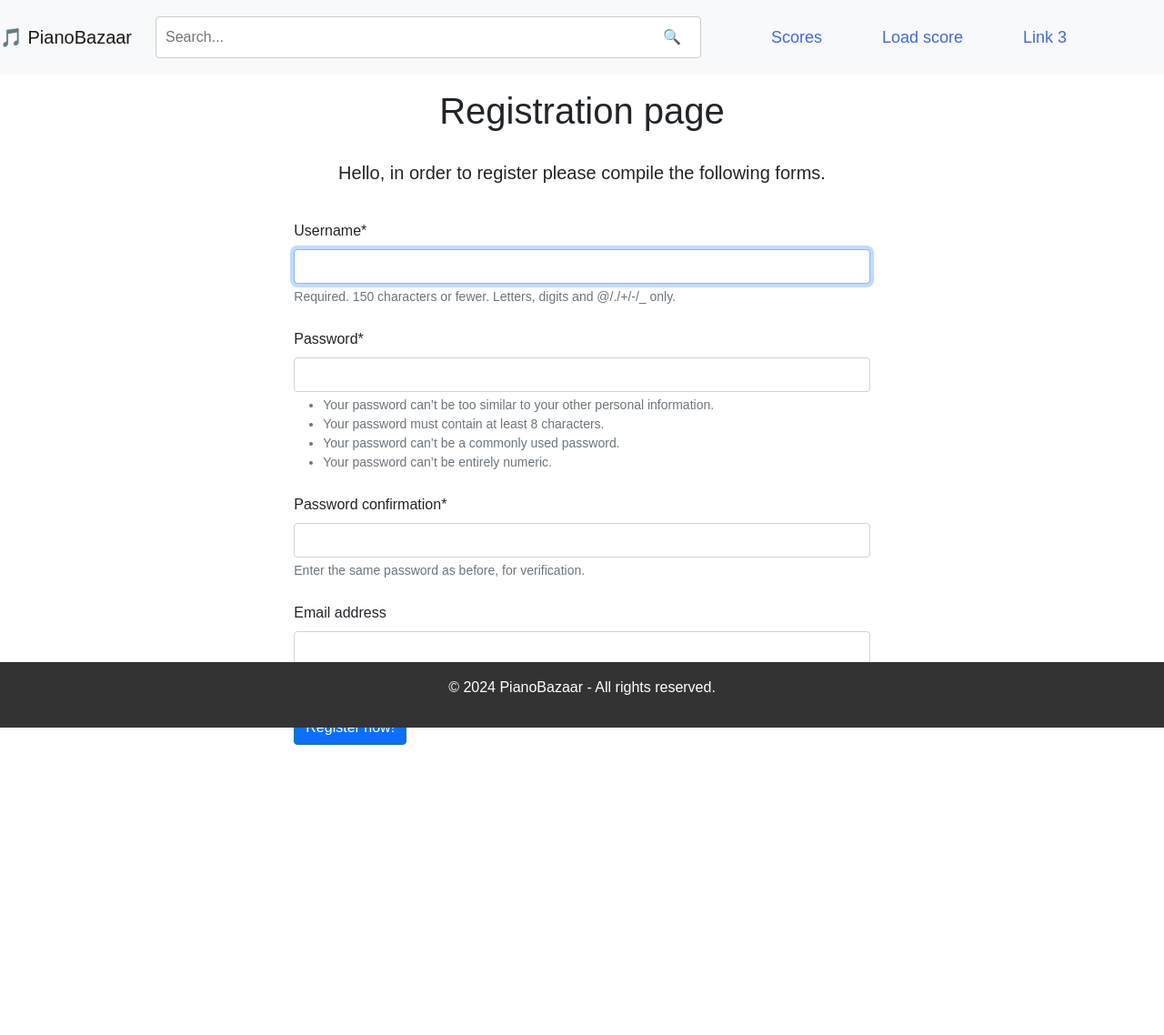
After one commit to Devilasa/PianoBazaar-project, a Django app: page /register/ in a window 1280 px wide. The commit adds this page. Shown: the whole page at 91% size. Run offline with Django 5.2, Linux system fonts and the light colour scheme; some libraries are stand-ins or nearby versions.

Commit message:
user creation form

```diff
--- a/PianoBazaar/PianoBazaar/forms.py
+++ b/PianoBazaar/PianoBazaar/forms.py
@@ -0,0 +1,36 @@
+from crispy_forms.helper import FormHelper
+from crispy_forms.layout import Layout, Field, Submit
+from django import forms
+from django.contrib.auth.forms import UserCreationForm
+from django.contrib.auth.models import User
+
+from sheetmusic.models import Profile
+
+class UserCreateForm(UserCreationForm):
+    # bio = forms.CharField(required=False, widget=forms.Textarea(attrs={'rows': 2}))
+    # email = forms.EmailField(required=True, unique=True)
+
+    class Meta:
+        model = User
+        fields = ["username", "password1", "password2", "email",]
+
+    def __init__(self, *args, **kwargs):
+        super().__init__(*args, **kwargs)
+        self.fields['email'].help_text = "Make sure to use an email you have access to, this is where we will send you your digital sheet music."
+
+    def clean_email(self):
+        email = self.cleaned_data.get('email') # ottieni il valore corrente del campo email dopo che ha superato i test di validazione fatti fino a questo momento
+        if User.objects.filter(email=email).exists():
+            raise forms.ValidationError('An account with this email already exists.')
+        return email
+
+
+class ProfileCreationForm(UserCreationForm, forms.ModelForm):
+    helper = FormHelper()
+    helper.form_id = 'profile creation form'
+    helper.form_method = 'POST'
+    helper.add_input(Submit('submit', 'Create Profile', css_class='btn btn-primary'))
+
+    class Meta:
+        model = Profile
+        exclude = ['purchased_scores']
--- a/PianoBazaar/PianoBazaar/urls.py
+++ b/PianoBazaar/PianoBazaar/urls.py
@@ -17,6 +17,7 @@ Including another URLconf
 from django.conf.urls.static import static
 from django.contrib import admin
 from django.urls import path, re_path, include
+from django.contrib.auth import views as auth_views
 
 from . import settings
 from .initcmds import init_db, erase_db
@@ -24,8 +25,11 @@ from .views import *
 urlpatterns = [
     path('admin/', admin.site.urls),
     re_path(r'^$|^/$|^home/$', home, name='home'),
+    path('sheetmusic/', include('sheetmusic.urls')),
 
-    path('sheetmusic/', include('sheetmusic.urls'))
+    path("register/", UserCreateView.as_view(), name="register"),
+    path("login/", auth_views.LoginView.as_view(), name="login"),
+    path("logout/", auth_views.LogoutView.as_view(), name="logout"),
 ]
 
 if settings.DEBUG:
--- a/PianoBazaar/PianoBazaar/views.py
+++ b/PianoBazaar/PianoBazaar/views.py
@@ -1,5 +1,15 @@
+from django.contrib.auth.forms import UserCreationForm
 from django.shortcuts import render
+from django.urls import reverse_lazy
+from django.views.generic import CreateView
+
+from PianoBazaar.forms import ProfileCreationForm, UserCreateForm
 
 
 def home(request):
     return render(request, template_name='home.html')
+
+class UserCreateView(CreateView):
+    form_class = UserCreateForm
+    template_name = "user_create.html"
+    success_url = reverse_lazy("login")
--- a/PianoBazaar/sheetmusic/forms.py
+++ b/PianoBazaar/sheetmusic/forms.py
@@ -1,9 +1,6 @@
-from decimal import Decimal
-
 from crispy_forms.helper import FormHelper
-from crispy_forms.layout import Submit, Layout, Div, HTML, Field, Fieldset
+from crispy_forms.layout import Submit, Layout, Field
 from django import forms
-from django.template.defaultfilters import title, default, floatformat
 
 from sheetmusic.models import Score
 
--- a/PianoBazaar/sheetmusic/models.py
+++ b/PianoBazaar/sheetmusic/models.py
@@ -20,14 +20,14 @@ def validate_pdf(file):
 
 class Profile(models.Model):
     user = models.OneToOneField(User, on_delete=models.CASCADE)
-    bio = models.TextField(max_length=500, blank=True)
+    bio = models.TextField(max_length=400, blank=True)
     mantra = models.TextField(max_length=100, blank=True)
     birth_date = models.DateField(null=True, blank=True)
     profile_image = models.FileField(upload_to='media/profiles/profile_imgs', blank=True, null=True)
     youtube_account_id = models.CharField(max_length=30, blank=True, null=True)
     instagram_account_id = models.CharField(max_length=30, blank=True, null=True)
     x_account_id = models.CharField(max_length=30, blank=True, null=True)
-    purchased_scores = models.ManyToManyField('Score', through='Copy')
+    purchased_scores = models.ManyToManyField('Score', through='Copy', blank=True, related_name='purchased_scores')
 
     def __str__(self):
         return f'{self.user.first_name} {self.user.last_name}'
--- a/PianoBazaar/templates/base.html
+++ b/PianoBazaar/templates/base.html
@@ -49,6 +49,10 @@
 
     </nav>
 
+    <div class="jumbotron text-center mt-3" style="margin-bottom:0">
+        {% block header %}{% endblock %}
+    </div>
+
      <section class="container-fluid mt-3">
         {% block content %}
         <!-- Contenuto variabile inserito dalle pagine figlie -->
--- /dev/null
+++ b/PianoBazaar/templates/user_create.html
@@ -0,0 +1,36 @@
+{% extends 'base.html' %}
+{% load crispy_forms_filters %}
+
+{% block header %}
+    <h1>Registration page</h1>
+    <br>
+    <h5>Hello, in order to register please compile the following forms.</h5>
+{% endblock %}
+
+{% block content %}
+
+    <div class="d-flex justify-content-center" style="height: 100vh;">
+        <form method="post"> {% csrf_token %}
+
+            <div class="form-group mb-4">
+                {{ form.username|as_crispy_field }}
+            </div>
+
+            <div class="form-group mb-4">
+                {{ form.password1|as_crispy_field }}
+            </div>
+
+            <div class="form-group mb-4">
+                {{ form.password2|as_crispy_field }}
+            </div>
+
+            <div class="form-group mb-3">
+                {{ form.email|as_crispy_field }}
+            </div>
+
+            <input type="submit" class="btn btn-success mt-2 bg-primary" value="Register now!">
+
+        </form>
+    </div>
+    <br><br><br><br>
+{% endblock %}
```
Also changed, not shown: PianoBazaar/db.sqlite3, PianoBazaar/sheetmusic/views.py (line endings or trailing spaces).
